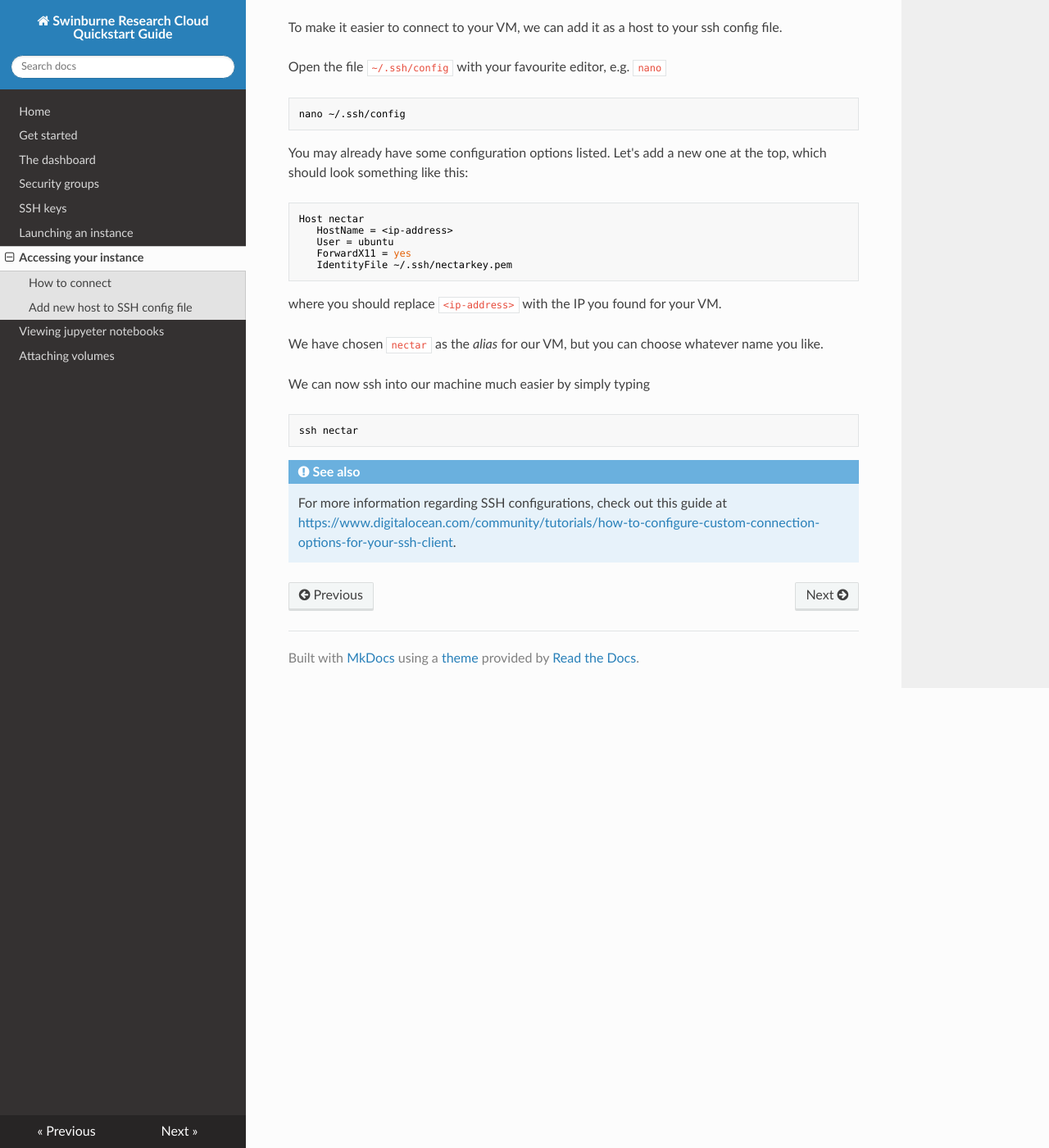
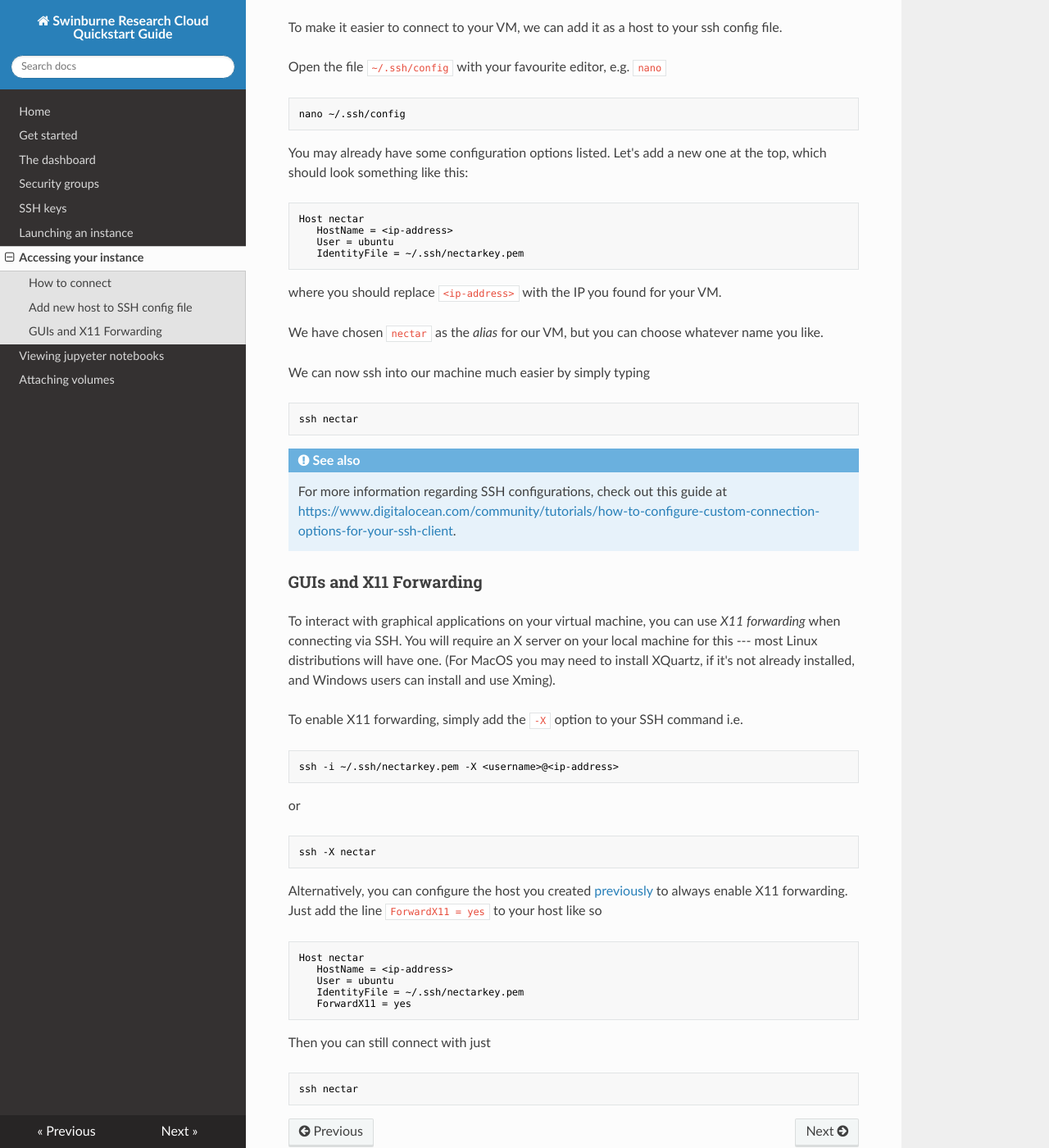
Before and after one commit to ADACS-Australia/swinburne-rc-docs, an MkDocs documentation site: the page built from docs/accessing-instance.md, in a window 1280 px wide and 1400 px high, scrolled down 1007 px. Shown: the whole window at 82% size. Built offline with MkDocs 1.6.1, drawn with Linux system fonts in a browser that asks for light colours; nearby versions of some CDN libraries.

Commit message:
added info on x11 forwarding

````diff
--- a/docs/accessing-instance.md
+++ b/docs/accessing-instance.md
@@ -27,7 +27,6 @@ If you are connection for the first time it will ask for confirmation before con
 
 **You should now be successfully inside your new VM!**
 
-
 ### Add new host to SSH config file
 To make it easier to connect to your VM, we can add it as a host to your ssh config file.
 
@@ -40,12 +39,11 @@ nano ~/.ssh/config
 You may already have some configuration options listed.
 Let's add a new one at the top, which should look something like this:
 
-```bash
+```console
 Host nectar
    HostName = <ip-address>
    User = ubuntu
-   ForwardX11 = yes
-   IdentityFile ~/.ssh/nectarkey.pem
+   IdentityFile = ~/.ssh/nectarkey.pem
 ```
 where you should replace `<ip-address>` with the IP you found for your VM.
 
@@ -58,3 +56,31 @@ ssh nectar
 
 !!! seealso "See also"
     For more information regarding SSH configurations, check out this guide at [https://www.digitalocean.com/community/tutorials/how-to-configure-custom-connection-options-for-your-ssh-client](https://www.digitalocean.com/community/tutorials/how-to-configure-custom-connection-options-for-your-ssh-client).
+
+### GUIs and X11 Forwarding
+To interact with graphical applications on your virtual machine, you can use *X11 forwarding* when connecting via SSH. You will require an X server on your local machine for this --- most Linux distributions will have one. (For MacOS you may need to install XQuartz, if it's not already installed, and Windows users can install and use Xming).
+
+To enable X11 forwarding, simply add the `-X` option to your SSH command i.e.
+
+```console
+ssh -i ~/.ssh/nectarkey.pem -X <username>@<ip-address>
+```
+or
+```console
+ssh -X nectar
+```
+
+Alternatively, you can configure the host you created [previously](#add-new-host-to-ssh-config-file) to always enable X11 forwarding. Just add the line `ForwardX11 = yes` to your host like so
+
+```console
+Host nectar
+   HostName = <ip-address>
+   User = ubuntu
+   IdentityFile = ~/.ssh/nectarkey.pem
+   ForwardX11 = yes
+```
+
+Then you can still connect with just
+```console
+ssh nectar
+```
````
